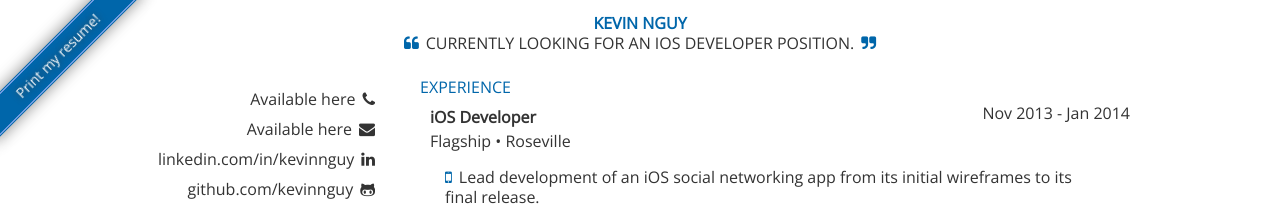
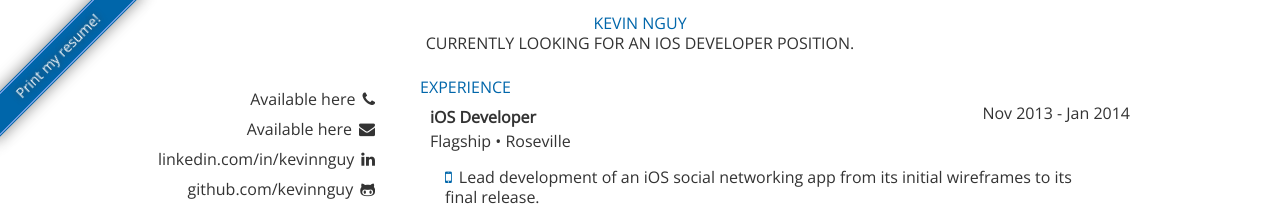
Before and after one commit to kevinnguy/kevinnguy.github.com, a Jekyll site: the page index.html, which Jekyll copies as it is, in a window 1280 px wide. Shown: the top 206 px of the page. Built offline with Jekyll 4.4.1, drawn with Linux system fonts in a browser that asks for light colours.

Commit message:
Sorry for the poor description

```diff
--- a/index.html
+++ b/index.html
@@ -37,8 +37,8 @@
 
     <div class="container" id="header">
       <div id="me">
-        <a href='http://kevinnguy.com' target="_blank"><strong>Kevin Nguy</strong></a>
-        <p><a class="fa fa-quote-left description"></a>Currently looking for an iOS developer position.<a class="fa fa-quote-right icon"></a></p>
+        <a class="" href='http://kevinnguy.com' target="_blank">Kevin Nguy</a>
+        <p class="">Currently looking for an iOS developer position.</p>
       </div>
     </div>
 
```
